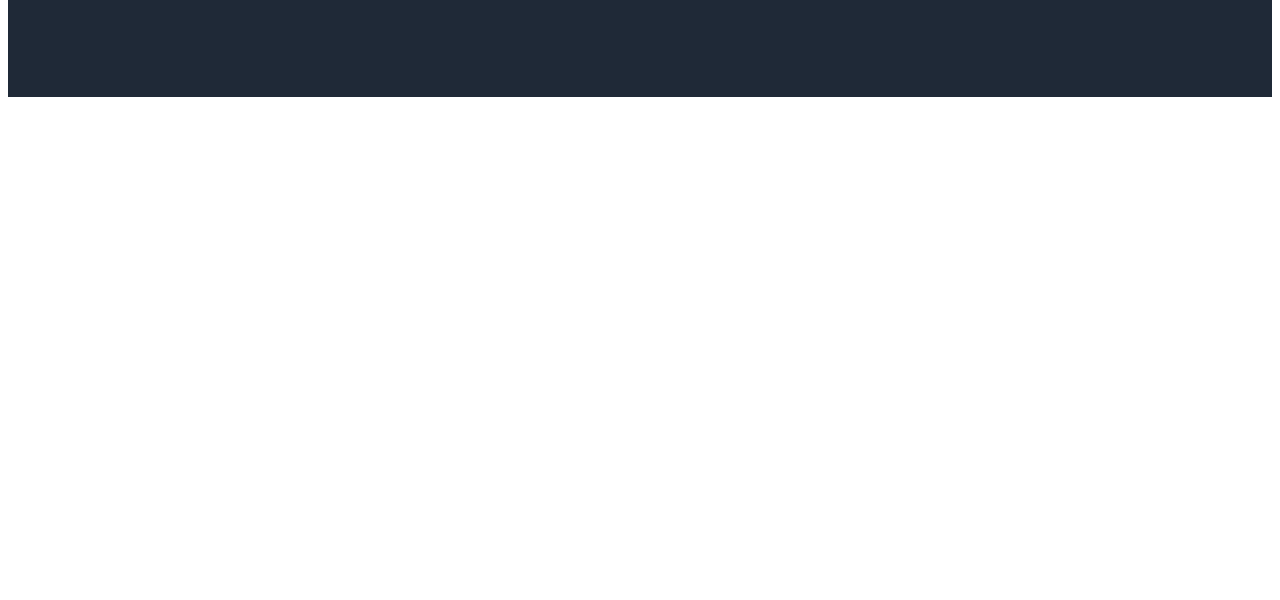
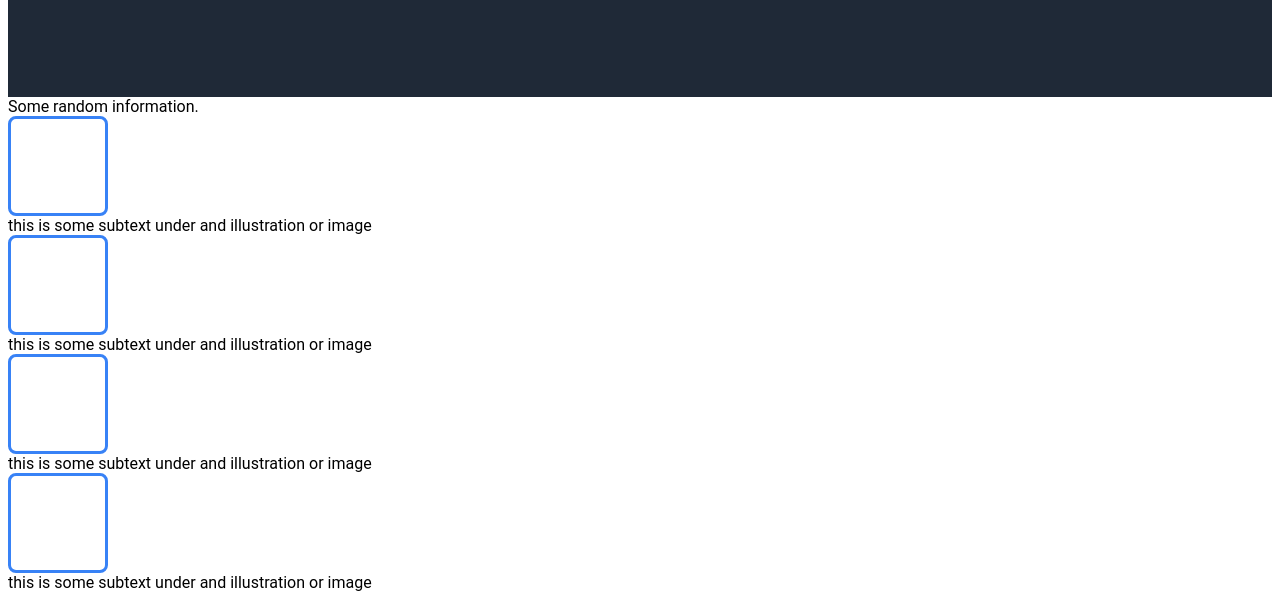
Before and after one commit to peter-mowen/odin-landing-page, a plain HTML site: page index.html in a window 1280 px wide. Shown: the part 364-964 px from the top of the page. Before the commit the page ends 800 px from the top, so only its background shows below. Drawn offline with Linux system fonts and the light colour scheme.

Commit message:
Add info section content without styling

```diff
--- a/index.html
+++ b/index.html
@@ -28,5 +28,36 @@
       <div class="header-image">this is a placeholder for an image</div>
     </div>
   </div>
+  <div class="info">
+    <div class="info-header">
+      Some random information.
+    </div>
+    <div class="info-content">
+      <div class="info-content-item">
+        <div class="info-content-item-img"></div>
+        <div class="info-content-item-text">
+          this is some subtext under and illustration or image
+        </div>
+      </div>
+      <div class="info-content-item">
+        <div class="info-content-item-img"></div>
+        <div class="info-content-item-text">
+          this is some subtext under and illustration or image
+        </div>
+      </div>
+      <div class="info-content-item">
+        <div class="info-content-item-img"></div>
+        <div class="info-content-item-text">
+          this is some subtext under and illustration or image
+        </div>
+      </div>
+      <div class="info-content-item">
+        <div class="info-content-item-img"></div>
+        <div class="info-content-item-text">
+          this is some subtext under and illustration or image
+        </div>
+      </div>
+    </div>
+  </div>
 </body>
 </html>
--- a/style.css
+++ b/style.css
@@ -76,3 +76,10 @@ nav {
 .high-contrast-text {
   color: #F9FAF8;
 }
+
+.info-content-item-img {
+  border: 3px solid #3882F6;
+  border-radius: 8px;
+  height: 100px;
+  width: 100px;
+}
```
